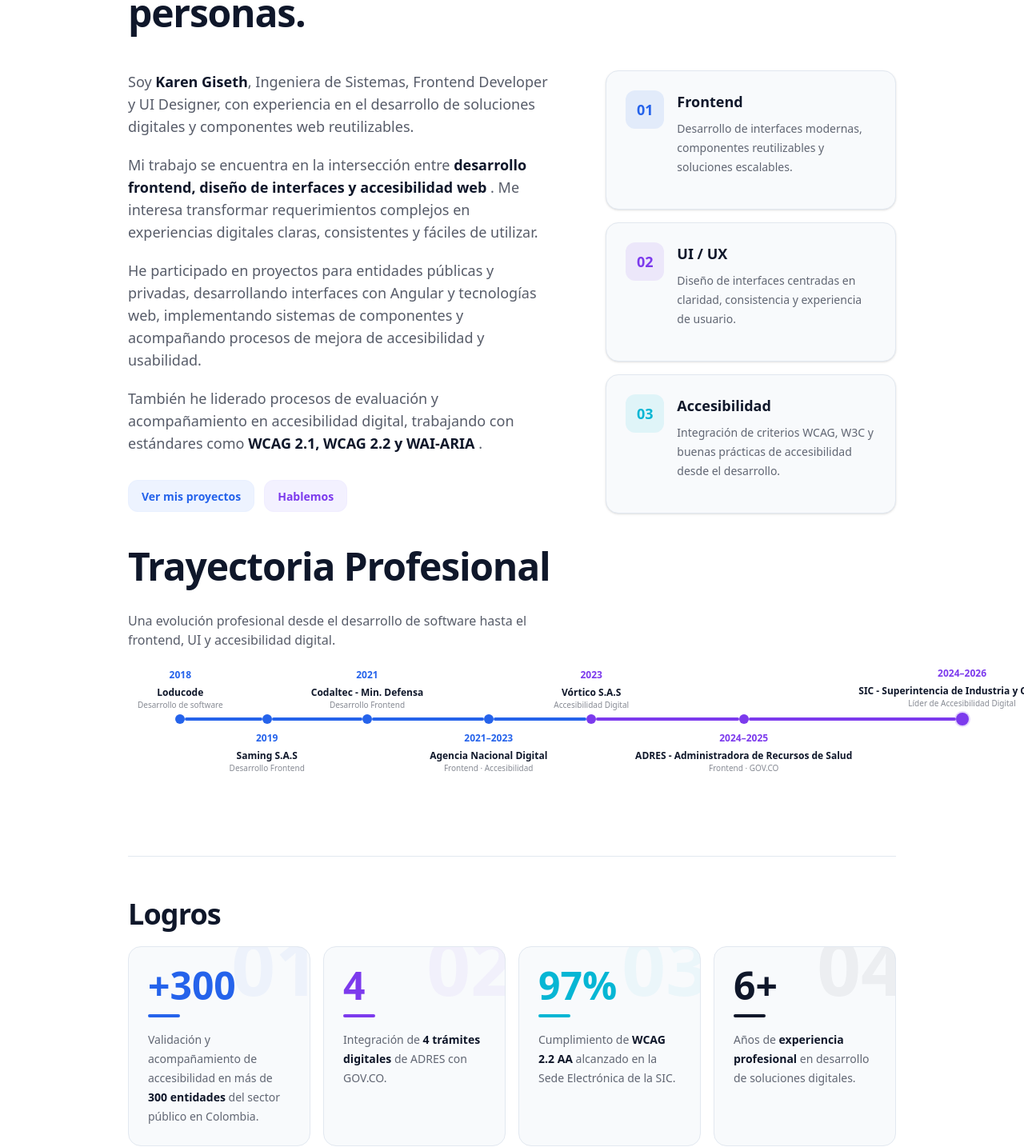
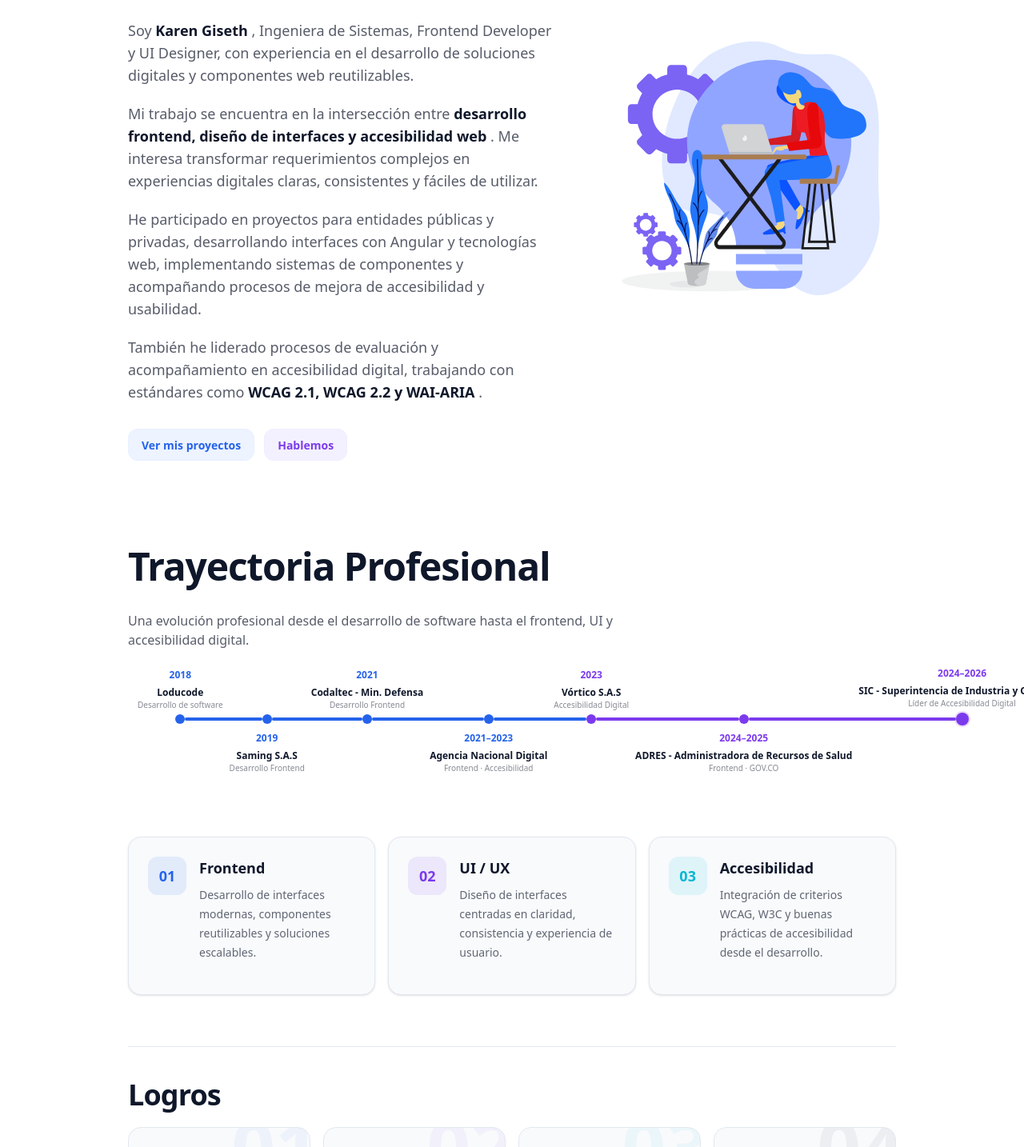
Before and after one commit to karengiseth23/portafolio, an Angular app: page /aboutMe in a window 1280 px wide. Shown: the part 416-1850 px from the top of the page at 80% size. Built offline with nearby package versions, Linux system fonts and the light colour scheme.

Commit message:
Ajustes varios

```diff
--- a/src/app/components/about/about.html
+++ b/src/app/components/about/about.html
@@ -1,33 +1,39 @@
 <section
   id="sobre-mi"
-  class="bg-base-100 px-4 py-16 md:px-8 md:py-20 lg:px-16 lg:py-24"
+  class="bg-base-100 px-4 py-16 md:px-8 md:py-20 lg:px-16 lg:py-16"
   aria-labelledby="about-title"
 >
   <div class="mx-auto max-w-7xl">
 
     <!-- Section heading -->
     <div class="max-w-3xl">
-      <h1 class="text-sm font-semibold uppercase tracking-widest text-primary">
+      <h1
+        class="animate-fade-up text-sm font-semibold uppercase tracking-widest text-primary"
+      >
         Sobre mí
       </h1>
 
       <h2
         id="about-title"
-        class="mt-3 text-3xl font-bold tracking-tight text-base-content md:text-4xl lg:text-5xl"
+         class="animate-fade-up delay-200 mt-3 text-3xl font-bold tracking-tight text-base-content md:text-4xl lg:text-5xl"
       >
         Desarrollo interfaces que conectan tecnología, diseño y personas.
       </h2>
     </div>
 
-    <!-- Main content -->
+
+    <!-- Contenido principal: texto + imagen -->
     <div class="mt-12 grid gap-10 lg:grid-cols-12 lg:gap-16">
 
-      <!-- Text -->
+      <!-- Texto -->
       <div class="lg:col-span-7">
-        <div class="space-y-5 text-base leading-7 text-base-content/70 md:text-lg">
 
+        <div   class="animate-fade-up delay-600 space-y-5 text-base leading-7 text-base-content/70 md:text-lg">
           <p>
-            Soy <strong class="font-semibold text-base-content">Karen Giseth</strong>,
+            Soy
+            <strong class="font-semibold text-base-content">
+              Karen Giseth
+            </strong>,
             Ingeniera de Sistemas, Frontend Developer y UI Designer,
             con experiencia en el desarrollo de soluciones digitales y
             componentes web reutilizables.
@@ -56,8 +62,8 @@
               WCAG 2.1, WCAG 2.2 y WAI-ARIA
             </strong>.
           </p>
+        </div>
 
-        </div>
 
         <!-- CTA -->
         <div class="mt-8 flex flex-wrap gap-3">
@@ -69,39 +75,63 @@
             Ver mis proyectos
           </a>
 
-          <button class="btn btn-soft btn-secondary"  (click)="mostrarModalContacto = true" >Hablemos</button>
+          <button
+            class="btn btn-soft btn-secondary"
+            (click)="mostrarModalContacto = true"
+          >
+            Hablemos
+          </button>
+
         </div>
+
+      </div>
+
+
+      <!-- Imagen -->
+      <div class="lg:col-span-5">
+
+        <img
+          src="img/develop.svg"
+          alt="Ilustración relacionada con desarrollo frontend"
+          class="w-full"
+        />
+
+      </div>
+
+    </div>
+
+
+    <!-- Timeline -->
+    <div class="mt-16">
       <app-timeline></app-timeline>
     </div>
 
-      <!-- Highlights -->
-      <div class="lg:col-span-5">
 
-        <div class="grid gap-4 sm:grid-cols-2 lg:grid-cols-1">
+    <!-- Cards -->
+    <div class="mt-10 grid gap-4 sm:grid-cols-2 lg:grid-cols-3">
 
       <!-- Frontend -->
       <article
         class="group card border border-base-300 bg-base-200 shadow-sm
                transition-all duration-300 ease-out
-                  hover:-translate-y-2 hover:border-primary hover:shadow-xl">
+               hover:-translate-y-2 hover:border-primary hover:shadow-xl"
+      >
 
         <div class="card-body p-6">
 
           <div class="flex items-start gap-4">
 
-                <!-- Número -->
             <div
               class="flex h-12 w-12 shrink-0 items-center justify-center
                      rounded-xl bg-primary/10 text-primary
                      transition-all duration-300
-                        group-hover:scale-110 group-hover:bg-primary group-hover:text-primary-content"
-                  aria-hidden="true">
+                     group-hover:scale-110 group-hover:bg-primary
+                     group-hover:text-primary-content"
+              aria-hidden="true"
+            >
+              <span class="text-lg font-bold">01</span>
+            </div>
 
-                  <span class="text-lg font-bold">
-                    01
-                  </span>
-
-                </div>
 
             <div class="flex-1">
 
@@ -109,17 +139,10 @@
 
                 <h3
                   class="card-title text-lg transition-colors duration-300
-                            group-hover:text-primary">
+                         group-hover:text-primary"
+                >
                   Frontend
                 </h3>
-
-                    <span
-                      class="text-primary opacity-0 -translate-x-2
-                            transition-all duration-300
-                            group-hover:translate-x-0 group-hover:opacity-100"
-                      aria-hidden="true">
-                      →
-                    </span>
 
               </div>
 
@@ -128,22 +151,30 @@
                 reutilizables y soluciones escalables.
               </p>
 
+
               <!-- Tecnologías -->
               <div
                 class="mt-4 flex flex-wrap gap-2
                        opacity-0 max-h-0 overflow-hidden
                        transition-all duration-300
-                          group-hover:opacity-100 group-hover:max-h-20">
+                       group-hover:opacity-100 group-hover:max-h-20"
+              >
 
-                    <span class="badge badge-primary badge-outline badge-sm">
+                <span
+                  class="badge badge-primary badge-outline badge-sm"
+                >
                   Angular
                 </span>
 
-                    <span class="badge badge-primary badge-outline badge-sm">
+                <span
+                  class="badge badge-primary badge-outline badge-sm"
+                >
                   TypeScript
                 </span>
 
-                    <span class="badge badge-primary badge-outline badge-sm">
+                <span
+                  class="badge badge-primary badge-outline badge-sm"
+                >
                   Components
                 </span>
 
@@ -154,6 +185,7 @@
           </div>
 
         </div>
+
       </article>
 
 
@@ -161,25 +193,24 @@
       <article
         class="group card border border-base-300 bg-base-200 shadow-sm
                transition-all duration-300 ease-out
-         hover:-translate-y-2 hover:border-secondary hover:shadow-xl">
+               hover:-translate-y-2 hover:border-secondary hover:shadow-xl"
+      >
 
         <div class="card-body p-6">
 
           <div class="flex items-start gap-4">
 
-      <!-- Número -->
             <div
               class="flex h-12 w-12 shrink-0 items-center justify-center
                      rounded-xl bg-secondary/10 text-secondary
                      transition-all duration-300
-               group-hover:scale-110 group-hover:bg-secondary group-hover:text-secondary-content"
-        aria-hidden="true">
+                     group-hover:scale-110 group-hover:bg-secondary
+                     group-hover:text-secondary-content"
+              aria-hidden="true"
+            >
+              <span class="text-lg font-bold">02</span>
+            </div>
 
-        <span class="text-lg font-bold">
-          02
-        </span>
-
-      </div>
 
             <div class="flex-1">
 
@@ -187,17 +218,10 @@
 
                 <h3
                   class="card-title text-lg transition-colors duration-300
-                   group-hover:text-secondary">
+                         group-hover:text-secondary"
+                >
                   UI / UX
                 </h3>
-
-          <span
-            class="text-secondary opacity-0 -translate-x-2
-                   transition-all duration-300
-                   group-hover:translate-x-0 group-hover:opacity-100"
-            aria-hidden="true">
-            →
-          </span>
 
               </div>
 
@@ -206,22 +230,30 @@
                 consistencia y experiencia de usuario.
               </p>
 
+
               <!-- Tecnologías -->
               <div
                 class="mt-4 flex flex-wrap gap-2
                        opacity-0 max-h-0 overflow-hidden
                        transition-all duration-300
-                 group-hover:opacity-100 group-hover:max-h-20">
+                       group-hover:opacity-100 group-hover:max-h-20"
+              >
 
-          <span class="badge badge-secondary badge-outline badge-sm">
+                <span
+                  class="badge badge-secondary badge-outline badge-sm"
+                >
                   UI Design
                 </span>
 
-          <span class="badge badge-secondary badge-outline badge-sm">
+                <span
+                  class="badge badge-secondary badge-outline badge-sm"
+                >
                   UX
                 </span>
 
-          <span class="badge badge-secondary badge-outline badge-sm">
+                <span
+                  class="badge badge-secondary badge-outline badge-sm"
+                >
                   Design Systems
                 </span>
 
@@ -232,6 +264,7 @@
           </div>
 
         </div>
+
       </article>
 
 
@@ -239,24 +272,24 @@
       <article
         class="group card border border-base-300 bg-base-200 shadow-sm
                transition-all duration-300 ease-out
-          hover:-translate-y-2 hover:border-accent hover:shadow-xl">
+               hover:-translate-y-2 hover:border-accent hover:shadow-xl"
+      >
+
         <div class="card-body p-6">
 
           <div class="flex items-start gap-4">
 
-        <!-- Número -->
             <div
               class="flex h-12 w-12 shrink-0 items-center justify-center
                      rounded-xl bg-accent/10 text-accent
                      transition-all duration-300
-                group-hover:scale-110 group-hover:bg-accent group-hover:text-accent-content"
-          aria-hidden="true">
+                     group-hover:scale-110 group-hover:bg-accent
+                     group-hover:text-accent-content"
+              aria-hidden="true"
+            >
+              <span class="text-lg font-bold">03</span>
+            </div>
 
-          <span class="text-lg font-bold">
-            03
-          </span>
-
-        </div>
 
             <div class="flex-1">
 
@@ -264,18 +297,10 @@
 
                 <h3
                   class="card-title text-lg transition-colors duration-300
-                    group-hover:text-accent">
+                         group-hover:text-accent"
+                >
                   Accesibilidad
                 </h3>
-
-            <span
-              class="text-accent opacity-0 -translate-x-2
-                    transition-all duration-300
-                    group-hover:translate-x-0 group-hover:opacity-100"
-              aria-hidden="true">
-              →
-            </span>
-
               </div>
 
               <p class="mt-2 text-sm leading-6 text-base-content/65">
@@ -283,22 +308,30 @@
                 de accesibilidad desde el desarrollo.
               </p>
 
+
               <!-- Tecnologías -->
               <div
                 class="mt-4 flex flex-wrap gap-2
                        opacity-0 max-h-0 overflow-hidden
                        transition-all duration-300
-                  group-hover:opacity-100 group-hover:max-h-20">
+                       group-hover:opacity-100 group-hover:max-h-20"
+              >
 
-            <span class="badge badge-accent badge-outline badge-sm">
+                <span
+                  class="badge badge-accent badge-outline badge-sm"
+                >
                   WCAG
                 </span>
 
-            <span class="badge badge-accent badge-outline badge-sm">
+                <span
+                  class="badge badge-accent badge-outline badge-sm"
+                >
                   WAI-ARIA
                 </span>
 
-            <span class="badge badge-accent badge-outline badge-sm">
+                <span
+                  class="badge badge-accent badge-outline badge-sm"
+                >
                   W3C
                 </span>
 
@@ -309,48 +342,57 @@
           </div>
 
         </div>
+
       </article>
 
     </div>
 
-      </div>
 
-</div>
+    <!-- Logros -->
+    <div class="mt-16 border-t border-base-300 pt-10">
 
-    <!-- Metrics -->
-<div class="mt-16  border-t border-base-300 pt-10">
-    <h3 id="about-title" class="mt-3 mb-3 text-2xl font-bold tracking-tight text-base-content md:text-3xl lg:text-4xl">
+      <h3
+        class="mb-3 text-2xl font-bold tracking-tight text-base-content md:text-3xl lg:text-4xl"
+      >
         Logros
       </h3>
-  <div class="grid mt-5 gap-4 sm:grid-cols-2 lg:grid-cols-4">
+
+      <div class="mt-5 grid gap-4 sm:grid-cols-2 lg:grid-cols-4">
 
         <!-- Métrica 01 -->
         <article
           class="group relative overflow-hidden rounded-2xl border border-base-300
                  bg-base-200 p-6 transition-all duration-300 ease-out
-             hover:-translate-y-2 hover:border-primary hover:shadow-xl">
+                 hover:-translate-y-2 hover:border-primary hover:shadow-xl"
+        >
 
-      <!-- Número decorativo -->
           <span
             class="absolute -right-3 -top-6 text-8xl font-bold text-primary/5
                    transition-transform duration-500 group-hover:scale-110"
-        aria-hidden="true">
+            aria-hidden="true"
+          >
             01
           </span>
 
           <div class="relative">
 
             <p
-          class="text-5xl font-bold text-primary transition-transform duration-300
-                 group-hover:scale-105">
+              class="text-5xl font-bold text-primary
+                     transition-transform duration-300 group-hover:scale-105"
+            >
               +300
             </p>
 
-        <div class="mt-3 h-1 w-10 rounded-full bg-primary transition-all duration-300 group-hover:w-16"></div>
+            <div
+              class="mt-3 h-1 w-10 rounded-full bg-primary
+                     transition-all duration-300 group-hover:w-16"
+            ></div>
 
             <p class="mt-4 text-sm leading-6 text-base-content/65">
               Validación y acompañamiento de accesibilidad en más de
-          <strong class="text-base-content">300 entidades</strong>
+              <strong class="text-base-content">
+                300 entidades
+              </strong>
               del sector público en Colombia.
             </p>
 
@@ -363,28 +405,36 @@
         <article
           class="group relative overflow-hidden rounded-2xl border border-base-300
                  bg-base-200 p-6 transition-all duration-300 ease-out
-             hover:-translate-y-2 hover:border-secondary hover:shadow-xl">
+                 hover:-translate-y-2 hover:border-secondary hover:shadow-xl"
+        >
 
           <span
             class="absolute -right-3 -top-6 text-8xl font-bold text-secondary/5
                    transition-transform duration-500 group-hover:scale-110"
-        aria-hidden="true">
+            aria-hidden="true"
+          >
             02
           </span>
 
           <div class="relative">
 
             <p
-          class="text-5xl font-bold text-secondary transition-transform duration-300
-                 group-hover:scale-105">
+              class="text-5xl font-bold text-secondary
+                     transition-transform duration-300 group-hover:scale-105"
+            >
               4
             </p>
 
-        <div class="mt-3 h-1 w-10 rounded-full bg-secondary transition-all duration-300 group-hover:w-16"></div>
+            <div
+              class="mt-3 h-1 w-10 rounded-full bg-secondary
+                     transition-all duration-300 group-hover:w-16"
+            ></div>
 
             <p class="mt-4 text-sm leading-6 text-base-content/65">
               Integración de
-          <strong class="text-base-content">4 trámites digitales</strong>
+              <strong class="text-base-content">
+                4 trámites digitales
+              </strong>
               de ADRES con GOV.CO.
             </p>
 
@@ -397,28 +447,36 @@
         <article
           class="group relative overflow-hidden rounded-2xl border border-base-300
                  bg-base-200 p-6 transition-all duration-300 ease-out
-             hover:-translate-y-2 hover:border-accent hover:shadow-xl">
+                 hover:-translate-y-2 hover:border-accent hover:shadow-xl"
+        >
 
           <span
             class="absolute -right-3 -top-6 text-8xl font-bold text-accent/5
                    transition-transform duration-500 group-hover:scale-110"
-        aria-hidden="true">
+            aria-hidden="true"
+          >
             03
           </span>
 
           <div class="relative">
 
             <p
-          class="text-5xl font-bold text-accent transition-transform duration-300
-                 group-hover:scale-105">
+              class="text-5xl font-bold text-accent
+                     transition-transform duration-300 group-hover:scale-105"
+            >
               97%
             </p>
 
-        <div class="mt-3 h-1 w-10 rounded-full bg-accent transition-all duration-300 group-hover:w-16"></div>
+            <div
+              class="mt-3 h-1 w-10 rounded-full bg-accent
+                     transition-all duration-300 group-hover:w-16"
+            ></div>
 
             <p class="mt-4 text-sm leading-6 text-base-content/65">
               Cumplimiento de
-          <strong class="text-base-content">WCAG 2.2 AA</strong>
+              <strong class="text-base-content">
+                WCAG 2.2 AA
+              </strong>
               alcanzado en la Sede Electrónica de la SIC.
             </p>
 
@@ -431,27 +489,30 @@
         <article
           class="group relative overflow-hidden rounded-2xl border border-base-300
                  bg-base-200 p-6 transition-all duration-300 ease-out
-             hover:-translate-y-2 hover:border-base-content hover:shadow-xl">
+                 hover:-translate-y-2 hover:border-base-content hover:shadow-xl"
+        >
 
           <span
             class="absolute -right-3 -top-6 text-8xl font-bold text-base-content/5
                    transition-transform duration-500 group-hover:scale-110"
-        aria-hidden="true">
+            aria-hidden="true"
+          >
             04
           </span>
 
           <div class="relative">
 
             <p
-          class="text-5xl font-bold text-base-content transition-transform duration-300
-                 group-hover:scale-105">
+              class="text-5xl font-bold text-base-content
+                     transition-transform duration-300 group-hover:scale-105"
+            >
               6+
             </p>
 
             <div
               class="mt-3 h-1 w-10 rounded-full bg-base-content
-                 transition-all duration-300 group-hover:w-16">
-        </div>
+                     transition-all duration-300 group-hover:w-16"
+            ></div>
 
             <p class="mt-4 text-sm leading-6 text-base-content/65">
               Años de
@@ -472,10 +533,14 @@
   </div>
 </section>
 
+
+<!-- Skills -->
 <app-skills></app-skills>
 
 
+<!-- Modal de contacto -->
 <app-modal-contacto
   [mostrar]="mostrarModalContacto"
-  (cerrar)="mostrarModalContacto = false">
+  (cerrar)="mostrarModalContacto = false"
+>
 </app-modal-contacto>
--- a/src/app/components/navbar/navbar.html
+++ b/src/app/components/navbar/navbar.html
@@ -1,6 +1,6 @@
 
  <header>
-    <div class="navbar bg-base-100 shadow-sm px-4 py-6 md:px-24 md:py-10 lg:px-24 lg:py-6">
+    <div class="navbar bg-base-100 shadow-sm px-24">
     <div class="navbar-start">
       <div class="dropdown">
         <div tabindex="0" role="button" class="btn btn-lg btn-ghost lg:hidden">
--- a/src/app/components/timeline/timeline.html
+++ b/src/app/components/timeline/timeline.html
@@ -1,7 +1,7 @@
 <section class="py-8">
 
   <h2 class="mt-3 mb-8 text-3xl font-bold tracking-tight text-base-content md:text-4xl lg:text-5xl"> Trayectoria Profesional</h2>
-  <p class="mx-auto mt-3 mb-3 max-w-2xl text-base text-base-content/70">
+  <p class=" mt-3 mb-3 max-w-2xl text-base text-base-content/70">
       Una evolución profesional desde el desarrollo de software
       hasta el frontend, UI y accesibilidad digital.
     </p>
--- a/src/styles.css
+++ b/src/styles.css
@@ -117,3 +117,46 @@ a:focus-visible, input:focus-visible {
   clip-path: inset(50%);
   white-space: nowrap;
 }
+/* Animación más suave y elegante */
+@keyframes fade-up {
+  from {
+    opacity: 0;
+    transform: translateY(40px);
+  }
+
+  to {
+    opacity: 1;
+    transform: translateY(0);
+  }
+}
+
+.animate-fade-up {
+  opacity: 0;
+  animation: fade-up 1s cubic-bezier(0.22, 1, 0.36, 1) forwards;
+}
+
+/* Delays escalonados */
+.delay-200 {
+  animation-delay: 0.3s;
+}
+
+.delay-400 {
+  animation-delay: 0.6s;
+}
+
+.delay-600 {
+  animation-delay: 0.9s;
+}
+
+.delay-800 {
+  animation-delay: 1.2s;
+}
+
+/* Accesibilidad */
+@media (prefers-reduced-motion: reduce) {
+  .animate-fade-up {
+    opacity: 1;
+    animation: none;
+    transform: none;
+  }
+}
```
Also changed, not shown: public/img/develop.svg (added). Lines whose indentation alone changed are shown as unchanged.
